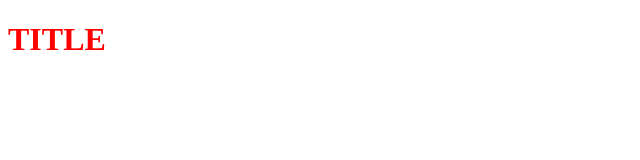
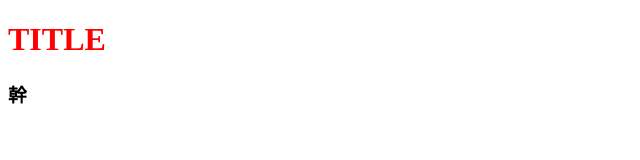
Before and after one commit to austin0929/project22, a plain HTML site: page index.html in a window 1280 px wide. Shown: the full height of the page, 0-640 px from the left. Drawn offline with Linux system fonts and the light colour scheme.

Commit message:
新增H3標籤

```diff
--- a/index.html
+++ b/index.html
@@ -9,5 +9,6 @@
 </head>
 <body>
     <h1>TITLE</h1>
+    <h3>幹</h3>
 </body>
 </html>
```
